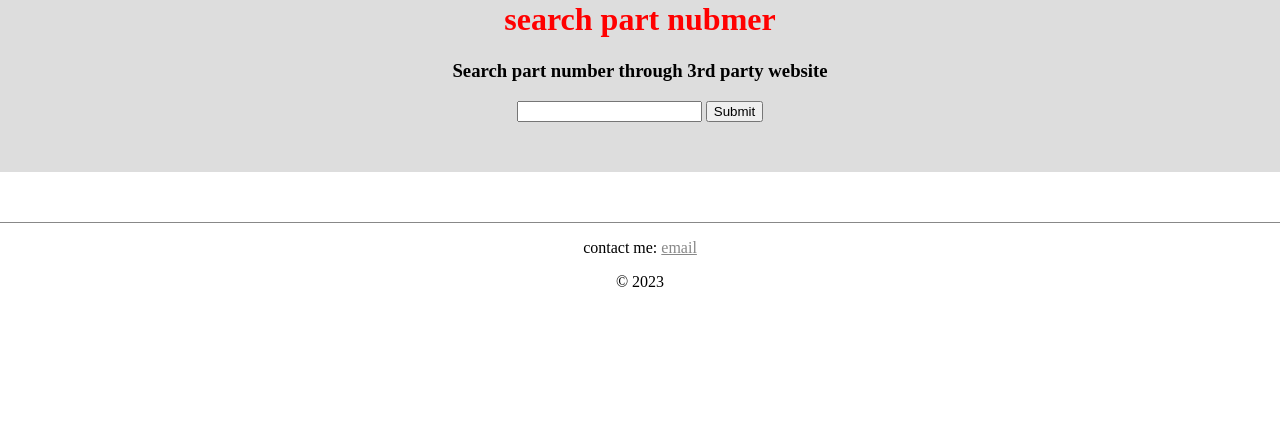
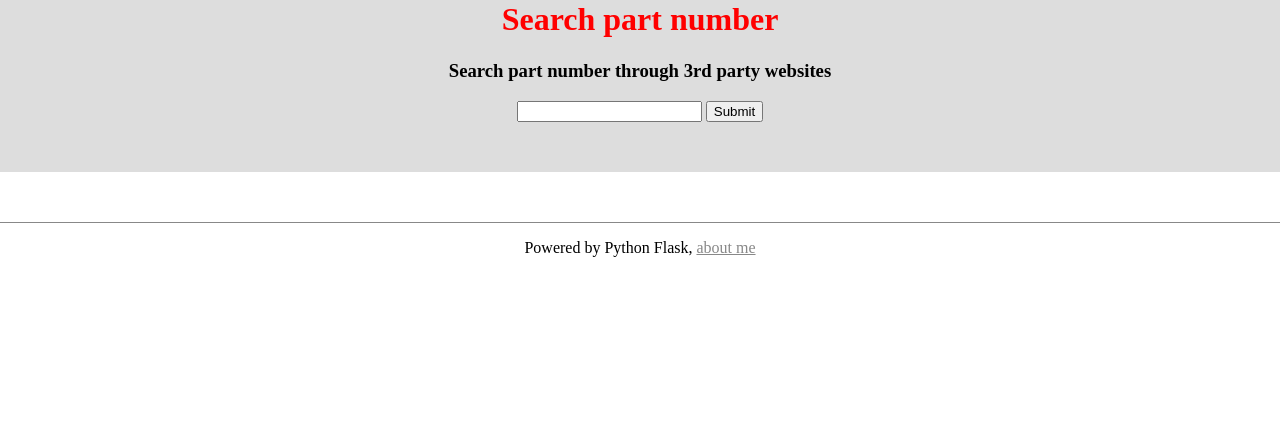
Before and after one commit to a9202507/Crawler_3rd_party_vendors, a Flask app: page / in a window 1280 px wide. Shown: the part 374-800 px from the top of the page. Run offline with Flask 2, Linux system fonts and the light colour scheme.

Commit message:
fix typo

```diff
--- a/app.py
+++ b/app.py
@@ -13,7 +13,7 @@ app.config['SEND_FILE_MAX_AGE_DEFAULT'] = 0
 @app.route('/')
 def hello():
     html = render_template("home.html",
-                           header_title="search part nubmer",
+                           header_title="Search part number",
                            )
     return html
 
--- a/templates/home.html
+++ b/templates/home.html
@@ -7,7 +7,7 @@
 
 {% block header %}
 
-<h3> Search part number through 3rd party website</h3>
+<h3> Search part number through 3rd party websites</h3>
 
 
 <form method='get' action="/search_result">
--- a/templates/layout.html
+++ b/templates/layout.html
@@ -32,8 +32,10 @@
         {% endblock %}
     </div>
     <footer>
-        <p>contact me: <a href="mailto:eason.chen@infineon.com">email</a></p>
-        <p>&copy; 2023</p>
+        <p>Powered by Python Flask, <a
+                href="https://intranet.infineon.com/profile/public/echen3?accountname=INFINEON\echen3">about me</a>
+        </p>
+
     </footer>
 </body>
 
```
